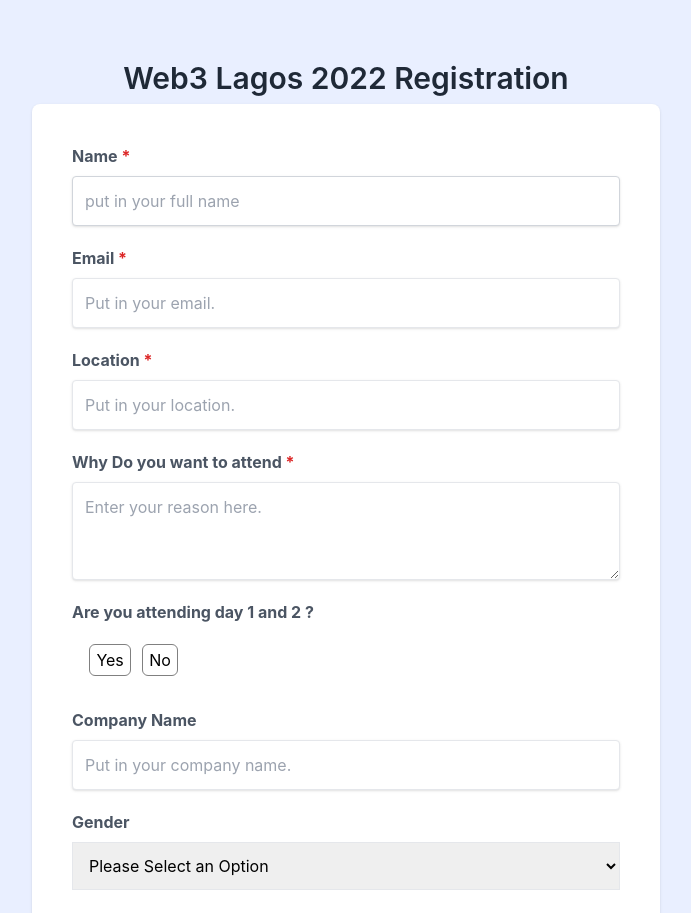
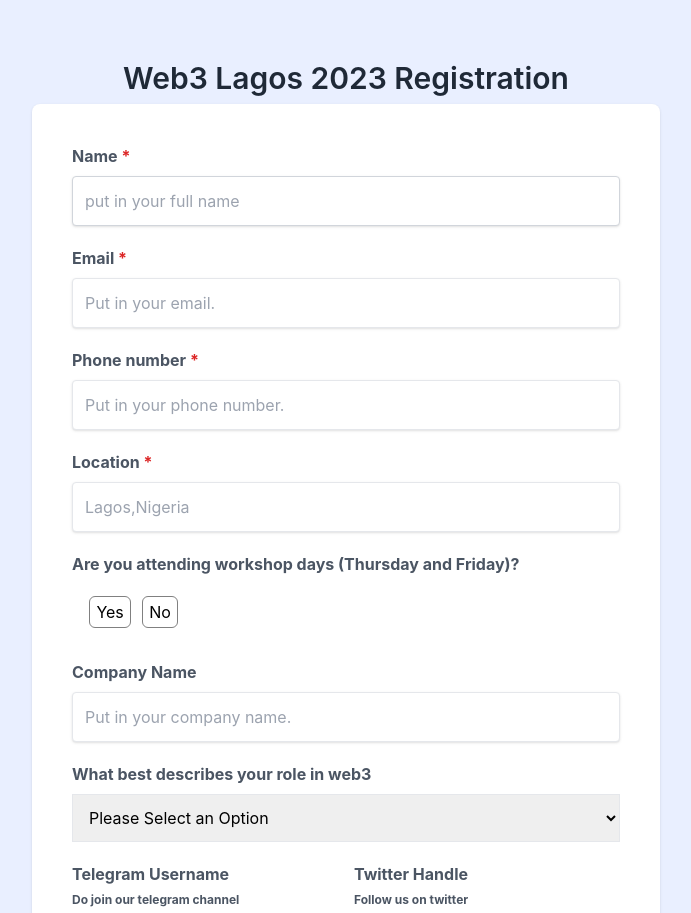
Before and after one commit to Bloceducare/web3-lagos, a Next.js app: page /apply/registration in a window 1280 px wide. Shown: the top 913 px of the page, without its empty margins (294-985 px from the left). Built offline with nearby package versions, Linux system fonts and the light colour scheme; a web font is replaced by a local one.

Commit message:
ft: add registration page

```diff
--- a/components/AboveFold.tsx
+++ b/components/AboveFold.tsx
@@ -26,7 +26,7 @@ const AboveFold = () => {
           {" "}
           Sponsor{" "}
         </a>
-        <Link href="/apply/speaker">Speaker </Link>
+        <Link href="/apply/registration">Register </Link>
       </nav>
 
       <section className="w-250 h-255">
--- a/package.json
+++ b/package.json
@@ -29,6 +29,7 @@
     "react-dom": "18.1.0",
     "react-hook-form": "^7.34.2",
     "react-icons": "^4.4.0",
+    "react-share": "^4.4.1",
     "react-tabs": "^5.1.0",
     "sharp": "^0.30.7",
     "yup": "^0.32.11"
--- a/pages/api/participant/index.ts
+++ b/pages/api/participant/index.ts
@@ -94,19 +94,19 @@ router.post(async (req, res) => {
       ...userInfo,
       userName: userName.toLowerCase(),
       email: email.toLowerCase(),
-      qrCode:true,
-      hackingEmail:true
+      // qrCode:true,
+      // hackingEmail:true
     };
 
-    const QrCodetemplate =`
-    Web3Lagos Conference 2023
-    ${userName}
-    ${type}`;
+    // const QrCodetemplate =`
+    // Web3Lagos Conference 2023
+    // ${userName}
+    // ${type}`;
 
 
 
-    const qrcode = (await QRcode(QrCodetemplate)) as string;
-    const {secure_url:qrCodeUrl} = await cloudinary.uploader.upload(qrcode)
+    // const qrcode = (await QRcode(QrCodetemplate)) as string;
+    // const {secure_url:qrCodeUrl} = await cloudinary.uploader.upload(qrcode)
 
 
     const userData: any = new participantsDb(data);
--- a/servers/models/participant.ts
+++ b/servers/models/participant.ts
@@ -1,9 +1,18 @@
 import mongoose from "mongoose";
 
-enum IGender {
-  male,
-  female,
-  others,
+// enum IGender {
+//   male,
+//   female,
+//   others,
+// }
+
+enum Irole{
+beginner,
+developer,
+designer,
+content,
+community,
+others
 }
 
 const Schema = mongoose.Schema;
@@ -16,6 +25,10 @@ const ParticipantSchema = new Schema(
     email: {
       type: String,
       required: true,
+    },
+    phone:{
+      type:String,
+      required:true
     },
     password: {
       type: String,
@@ -41,10 +54,14 @@ const ParticipantSchema = new Schema(
     spokenAtWeb3Before: {
       type: Boolean,
     },
-    gender: {
-      type: String,
-      enum: IGender,
-      // enum : ['female','male', 'others'],
+    // gender: {
+    //   type: String,
+    //   enum: IGender,
+    //   // enum : ['female','male', 'others'],
+    // },
+    role:{
+      type:String,
+      enum:Irole
     },
     Im: {
       type: String,
@@ -62,15 +79,15 @@ const ParticipantSchema = new Schema(
     whyAcceptAsSponsor: {
       type: String,
     },
-    reasonForAttending: {
-      type: String,
-    },
+    // reasonForAttending: {
+    //   type: String,
+    // },
     attendingOtherDays: {
       type: Boolean,
     },
-    reasonForOtherDays: {
-      type: String,
-    },
+    // reasonForOtherDays: {
+    //   type: String,
+    // },
     sponsorAmtRange: {
       type: String,
       enum: ["2000-4999", "5000-9999", "10000-above"],
@@ -104,3 +121,5 @@ const users =
   mongoose.models.Participant ||
   mongoose.model("eventParticipants", ParticipantSchema, "eventParticipants");
 export default users;
+// qrJaqFY4ojlYpMBp
+// AD4npgLxEA1zBhY8
--- a/views/apply-registration/index.tsx
+++ b/views/apply-registration/index.tsx
@@ -1,18 +1,19 @@
 import { useState } from "react";
 import axios from "axios";
-
+import { TwitterShareButton, TwitterIcon } from "react-share";
 type IRegister = {
   userName: string;
   email: string;
   telegramID: string;
   twitterHandle: string;
   companyName: string;
-  gender: string;
+  role: string;
+  phone: string;
   type: string;
   location: string;
-  reasonForAttending: string;
+  // reasonForAttending: string;
   attendingOtherDays: boolean;
-  reasonForOtherDays: String;
+  // reasonForOtherDays: String;
 };
 
 const defaultUserInput = {
@@ -21,12 +22,13 @@ const defaultUserInput = {
   telegramID: "",
   twitterHandle: "",
   companyName: "",
-  gender: "",
-  location: "",
+  role: "", // out
+  phone: "",
   type: "attendant",
+  location: "", //out
   attendingOtherDays: false,
-  reasonForOtherDays: "",
-  reasonForAttending: "",
+  // reasonForOtherDays: "", //out
+  // reasonForAttending: "", //out
 };
 type DetailedHTMLProps = /*unresolved*/ any;
 const ApplyAsAnAttendant = () => {
@@ -41,9 +43,10 @@ const ApplyAsAnAttendant = () => {
     twitterHandle,
     companyName,
     location,
-    reasonForAttending,
-    reasonForOtherDays,
-    attendingOtherDays,
+    // reasonForAttending,
+    // reasonForOtherDays,
+    // attendingOtherDays,
+    phone,
   } = userInputs;
 
   const handleChange = (
@@ -95,7 +98,7 @@ const ApplyAsAnAttendant = () => {
     <div className="p-3 mt-12">
       <div className="text-center">
         <h1 className="mb-2 text-3xl font-semibold text-gray-800">
-          Web3 Lagos 2022 Registration
+          Web3 Lagos 2023 Registration
         </h1>
         {!!dataStatus.error && (
           <span className="text-red-500 ">{dataStatus.error}</span>
@@ -144,6 +147,26 @@ const ApplyAsAnAttendant = () => {
                 {/* border-red-300  */}
                 {/* <p className="mt-2 text-sm text-red-400">Email is required</p> */}
               </div>
+              <div className="mb-5">
+                <label
+                  htmlFor="twitter"
+                  className="block mb-2 font-bold text-gray-600"
+                >
+                  Phone number <span className="text-red-600">*</span>{" "}
+                </label>
+                <input
+                  type="text"
+                  id="phone"
+                  name="phone"
+                  onChange={handleChange}
+                  placeholder="Put in your phone number."
+                  className="w-full p-3 border rounded shadow"
+                  value={phone}
+                  required
+                />
+                {/* border-red-300  */}
+                {/* <p className="mt-2 text-sm text-red-400">Email is required</p> */}
+              </div>
 
               <div className="mb-5">
                 <label className="block mb-2 font-bold text-gray-600">
@@ -152,7 +175,7 @@ const ApplyAsAnAttendant = () => {
                 <input
                   type="text"
                   name="location"
-                  placeholder="Put in your location."
+                  placeholder="Lagos,Nigeria"
                   className="w-full p-3 border rounded shadow"
                   onChange={handleChange}
                   value={location}
@@ -160,7 +183,7 @@ const ApplyAsAnAttendant = () => {
                 />
               </div>
 
-              <div className="mb-5">
+              {/* <div className="mb-5">
                 <label className="block mb-2 font-bold text-gray-600">
                   Why Do you want to attend{" "}
                   <span className="text-red-600">*</span>{" "}
@@ -174,11 +197,11 @@ const ApplyAsAnAttendant = () => {
                   placeholder="Enter your reason here."
                   required
                 ></textarea>
-              </div>
+              </div> */}
 
               <div className="mb-5 ">
                 <span className="block mb-2 font-bold text-gray-600">
-                  Are you attending day 1 and 2 ?
+                  Are you attending workshop days (Thursday and Friday)?
                 </span>
                 <div className="flex items-center p-3 mt-2">
                   <div className="">
@@ -217,7 +240,7 @@ const ApplyAsAnAttendant = () => {
                 </div>
               </div>
 
-              {!!attendingOtherDays && (
+              {/* {!!attendingOtherDays && (
                 <div className="mb-5">
                   <label className="block mb-2 font-bold text-gray-600">
                     Reasons For Attending Day 1 and 2
@@ -238,7 +261,7 @@ const ApplyAsAnAttendant = () => {
                     required
                   ></textarea>
                 </div>
-              )}
+              )} */}
 
               <div className="mb-5">
                 <label className="block mb-2 font-bold text-gray-600">
@@ -256,18 +279,21 @@ const ApplyAsAnAttendant = () => {
 
               <div className="mb-5">
                 <label className="block mb-2 font-bold text-gray-600">
-                  Gender{" "}
+                  What best describes your role in web3{" "}
                 </label>
                 <select
                   className="block w-full p-3 mt-1 border form-select"
-                  name="gender"
+                  name="role"
                   onChange={handleChange}
                 >
                   <option selected disabled>
                     Please Select an Option
                   </option>
-                  <option value="male">Male</option>
-                  <option value="female">Female</option>
+                  <option value="beginner">I am new to Blockchain/Web3</option>
+                  <option value="developer">Developer</option>
+                  <option value="designer">Designer</option>
+                  <option value="content">Content Creator</option>
+                  <option value="community">Community Manager</option>
                   <option value="others">Others</option>
                 </select>
               </div>
@@ -276,7 +302,13 @@ const ApplyAsAnAttendant = () => {
                 <div className="grid grid-cols-1 md:grid-cols-2 md:gap-4">
                   <div className="mb-5 ">
                     <label className="block mb-2 font-bold text-gray-600">
-                      Telegram Username{" "}
+                      <span> Telegram Username </span>
+                      <br />
+                      <span className="text-xs hover:text-sky-500">
+                        <a href="https://t.me/Web3bridge" target="_blank">
+                          Do join our telegram channel
+                        </a>
+                      </span>
                     </label>
                     <input
                       type="text"
@@ -290,7 +322,16 @@ const ApplyAsAnAttendant = () => {
 
                   <div className="mb-5">
                     <label className="block mb-2 font-bold text-gray-600">
-                      Twitter Handle{" "}
+                      <span> Twitter Handle </span>
+                      <br />
+                      <span className="text-xs hover:text-sky-500">
+                        <a
+                          href="https://twitter.com/Web3Bridge"
+                          target="_blank"
+                        >
+                          Follow us on twitter
+                        </a>
+                      </span>
                     </label>
                     <input
                       type="text"
@@ -315,6 +356,25 @@ const ApplyAsAnAttendant = () => {
         )}
 
         {!!message && message}
+        {!!message && (
+          <div>
+        <h4 className="mt-2">Make a tweet</h4>
+        <TwitterShareButton
+        className="items-center"
+          url="https://event.web3bridge.com/"
+          title="I just registered for web3Lagos Conference 2023 !!"
+          hashtags={[
+            "Web3",
+            "Blockchain",
+            "Web3Bridge",
+            "Web3LagosConference",
+          ]}
+          related={["@Web3Bridge"]}
+        >
+          <TwitterIcon size={32} round />
+        </TwitterShareButton>
+      </div>
+        )}
       </div>
     </div>
   );
```
Also changed, not shown: 2 other files (tests, documents, lock files or other folders).
